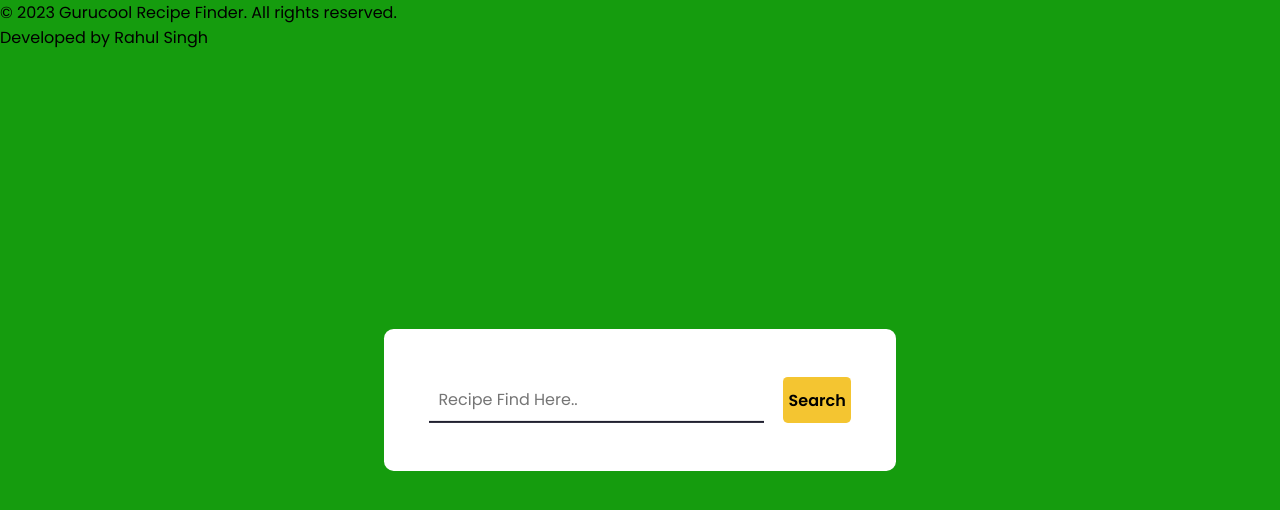
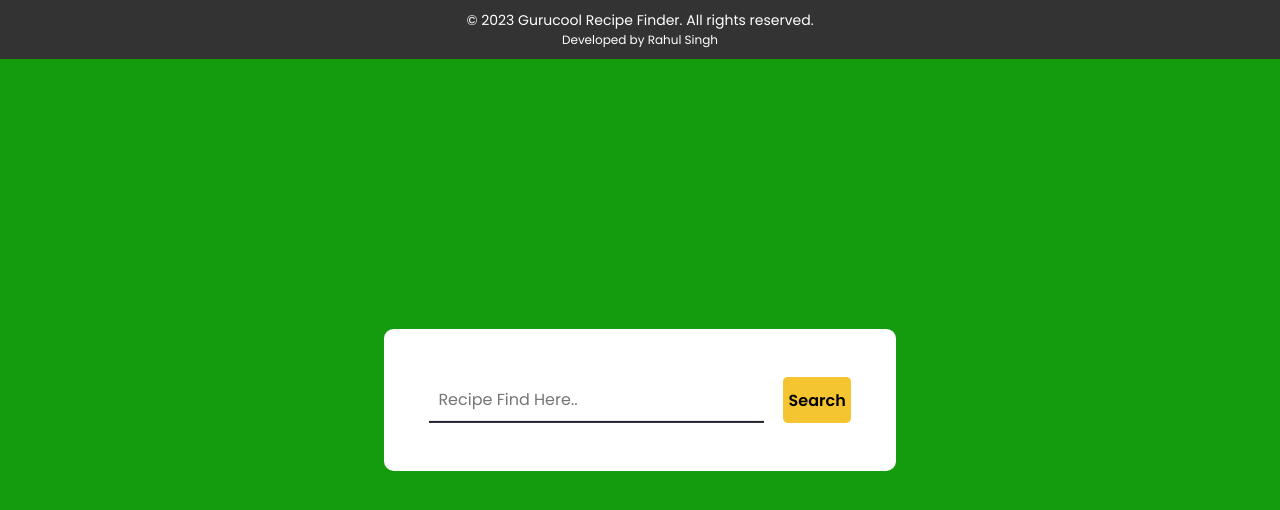
Before and after one commit to rahulpemrajput/Recipe-Finder-Application, a plain HTML site: page index.html in a window 1280 px wide. Drawn offline with Linux system fonts and the light colour scheme.

Commit message:
Update style.css

```diff
--- a/style.css
+++ b/style.css
@@ -119,3 +119,17 @@ h3 {
     font-size: 14px;
   }
 }
+footer {
+    background-color: #333;
+    color: #fff;
+    padding: 10px;
+    text-align: center;
+}
+
+footer .copyright {
+    font-size: 14px;
+}
+
+footer .developer {
+    font-size: 12px;
+}
```
